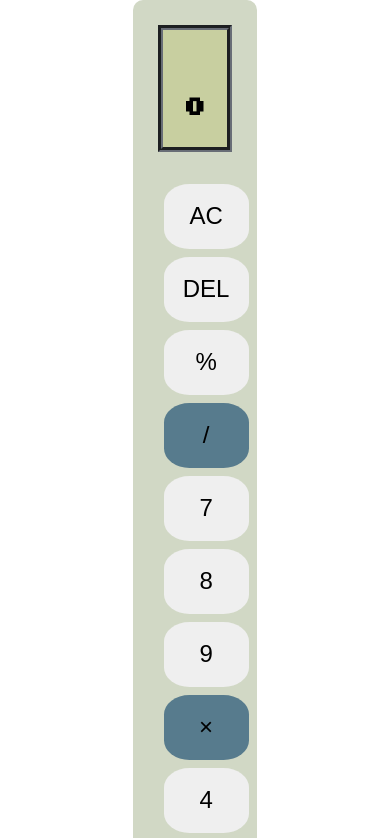
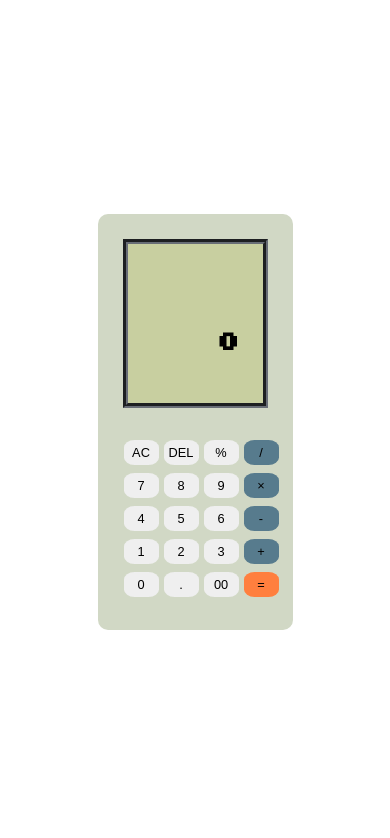
Before and after one commit to barbie-ema1/Calculator, a plain HTML site: page index.html in a window 390 px wide. Shown: the top 838 px of the page. Drawn offline with Linux system fonts and the light colour scheme; a web font is replaced by a local one.

Commit message:
modified:   style.css

```diff
--- a/style.css
+++ b/style.css
@@ -101,3 +101,132 @@
 .equal:hover{
     background-color: #FFBF78;
 }
+
+
+
+@media (max-width:1440px){
+  #calc{
+   width: 25vw;
+  }
+
+  #input_box{
+   width: 22vw;
+  }
+
+   #input_box button{
+   height: 53px;
+   width: 67px;
+  }
+
+ }
+
+
+
+
+
+@media (max-width:1108px) and (min-width:768px){
+
+#calc{
+  width: 30vw;
+}
+
+.resultbox{
+  height: 18vh;
+}
+
+#input_box{
+  margin-top: 2pc;
+  width: 30vw;
+}
+
+#input_box button{
+  font-size: 0.8rem;
+  border: none;
+  border-radius: 30%;
+  cursor: pointer;
+  height: 40px;
+  width: 50px;
+  margin-bottom: 8px;
+  margin-left: 4px;
+}
+
+}
+
+
+
+
+@media(max-width:768px) and (min-width:554px){
+
+  .resultbox{
+    height: 18vh;
+  }
+
+}
+
+
+
+
+
+@media (min-width:375px) and (max-width:554px){
+
+#calc{
+  width: 50vw;
+}
+
+.resultbox{
+  height: 20vh;
+}
+
+#input_box{
+  margin-top: 2pc;
+  width: 40vw;
+}
+
+#input_box button{
+  font-size: 0.8rem;
+  border: none;
+  border-radius: 30%;
+  cursor: pointer;
+  height: 55px;
+  width: 65px;
+  margin-bottom: 8px;
+  margin-left: 4px;
+}
+
+
+
+}
+
+@media (min-width:320px) and (max-width:554px){
+
+  .resultbox{
+    height: 20vh;
+  }
+
+#calc{
+  width: 50vw;
+  height: fit-content;
+}
+
+.resultbox{
+  height: 20vh;
+}
+
+#input_box{
+  margin-top: 2pc;
+  width: 45vw;
+}
+
+#input_box button{
+  font-size: 0.8rem;
+  border: none;
+  border-radius: 30%;
+  cursor: pointer;
+  height: 25px;
+  width: 35px;
+  margin-bottom: 8px;
+  margin-left: 1px;
+}
+
+
+}
```
